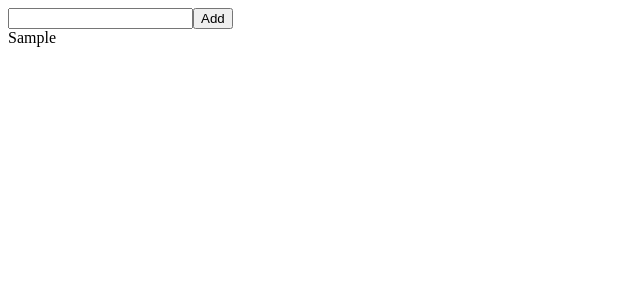
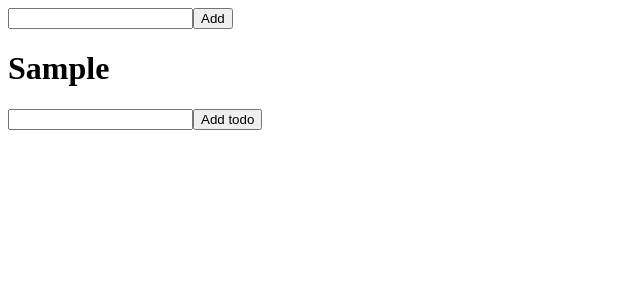
Before and after one commit to pontakornth/todos-with-group, a React (Vite) app: page / in a window 1280 px wide. Both pictures are taken after typing "Sample" into the empty fields and a click on the button "Add". Shown: the top 300 px of the page, without its empty margins (0-640 px from the left). Built offline with nearby package versions, Linux system fonts and the light colour scheme.

Commit message:
Implement todo group

```diff
--- a/components/TodosGroup.tsx
+++ b/components/TodosGroup.tsx
@@ -1,4 +1,4 @@
-import React from 'react';
+import React, { useState } from 'react';
 
 export interface TodosGroupProps {
     name: string;
@@ -10,10 +10,46 @@ export interface TodoItem {
     isCompleted: boolean;
 }
 
-const TodosGroup = ({ name }: TodosGroupProps) => (
-  <div className="todo-group">
-    {name}
-  </div>
-);
+
+const TodosGroup = ({ name }: TodosGroupProps) => {
+  const [todosItems, setTodosItems] = useState([]);
+  const [newTodoName, setNewTodoName] = useState('');
+  const addTodoItem = (newTodo: TodoItem): void => {
+    setTodosItems([...todosItems, newTodo]);
+  };
+  const handleNewTodoChange = (e: React.ChangeEvent<HTMLInputElement>): void => {
+    setNewTodoName(e.target.value);
+  };
+  const handleClick = (): void => {
+    addTodoItem({
+      name: newTodoName,
+      isCompleted: false,
+    });
+    setNewTodoName('');
+  };
+  const handleCheck = (index: number) => {
+    setTodosItems([...todosItems.slice(0, index - 1),
+      { ...todosItems[index], isCompleted: !todosItems[index].isCompleted },
+      todosItems.slice(index + 1)]);
+  };
+  return (
+    <div className="todo-group">
+      <h1>
+        {name}
+      </h1>
+      <ul>
+        {todosItems ? todosItems.map((x: TodoItem, index: number) => (
+          <li className="todoItem">
+            <input onChange={() => handleCheck(index)} checked={x.isCompleted} type="checkbox" name={x.name} />
+            <p>{x.name}</p>
+          </li>
+
+        )) : '' }
+      </ul>
+      <input type="text" value={newTodoName} onChange={handleNewTodoChange} />
+      <button type="button" onClick={handleClick}>Add todo</button>
+    </div>
+  );
+};
 
 export default TodosGroup;
```
